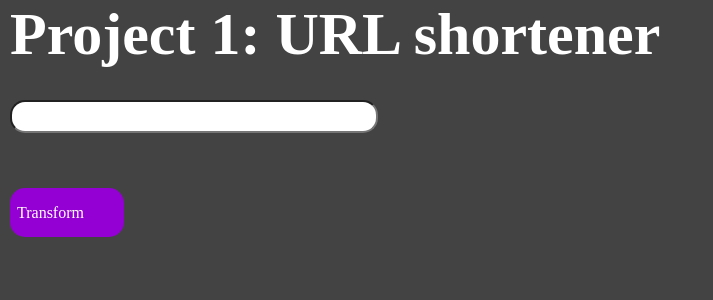
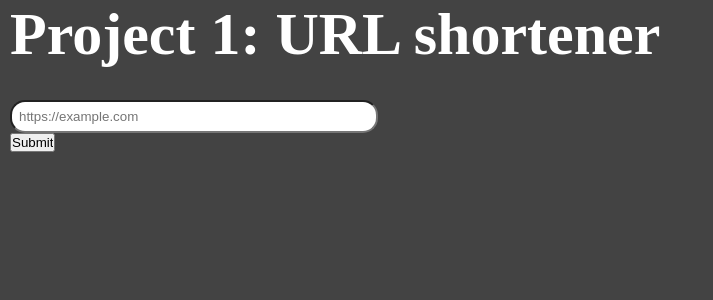
Before and after one commit to Nayza-bytes/Code-encyclopedia, a Flask app: template URL Shortener project/templates/base.html in a window 1280 px wide; the page is wider, and only the part inside the window is pictured. Shown: the top 300 px of that part, without its empty margins (0-713 px from the left). Run offline with Flask 2, Linux system fonts and the light colour scheme; the template is opened without the code that fills it, so the values that code supplies are empty.

Commit message:
Something happen now when you submit a link

```diff
--- a/URL Shortener project/URLShortener.py
+++ b/URL Shortener project/URLShortener.py
@@ -1,21 +1,27 @@
 #Created by Nayza-bytes
 #Pushed on github: 02/10/2022
 
-from flask import Flask
+from flask import Flask, render_template, request
+#import flask
+
 
 #Create the flask app
 app = Flask(__name__)
 
-#Test if our flask app is working with this function
-@app.route('/')
-def hello():
-    return "Hello world!"
+#the app.rout decorator is checking the methods that we are using
+@app.route('/', methods=['POST', 'GET'])
+def home():
+    if request.method == 'POST': #If its the 'POST' method that mean something as been pasted in the url feed
+        url_received = request.form('nameh') #get whatever info give on the URL input form and store this into a variable
+        return url_received
+    else:
+        return render_template('base.html')
 
 #The '@app.route' will be useful so when we are typing the url we can enter nayza at the end
 #And have a different message
-@app.route('/nayza')
-def hi():
-    return "Hi welcome coder"
+#@app.route('/nayza')
+#def hi():
+#    return "Hi welcome coder"
 
 #Run the flask app on port 5000 with debug
 if __name__ == '__main__':
--- a/URL Shortener project/templates/base.html
+++ b/URL Shortener project/templates/base.html
@@ -12,8 +12,16 @@
         <section>
             <div class='wrapper'>
                 <h1 class='Title'>Project 1: URL shortener</h1>
-                <input type='text' class='name' name='Input Link'>
-                <a class='button'>Transform</a>
+                <form>
+                    <input type='url'
+                           class='name'
+                           name='nameh'
+                           placeholder='https://example.com'
+                           pattern='https://.*' size='70'
+                           required
+                    >
+                    <input type='submit' value='Submit'>
+                </form>
             </div>
         </section>
     </body>
```
